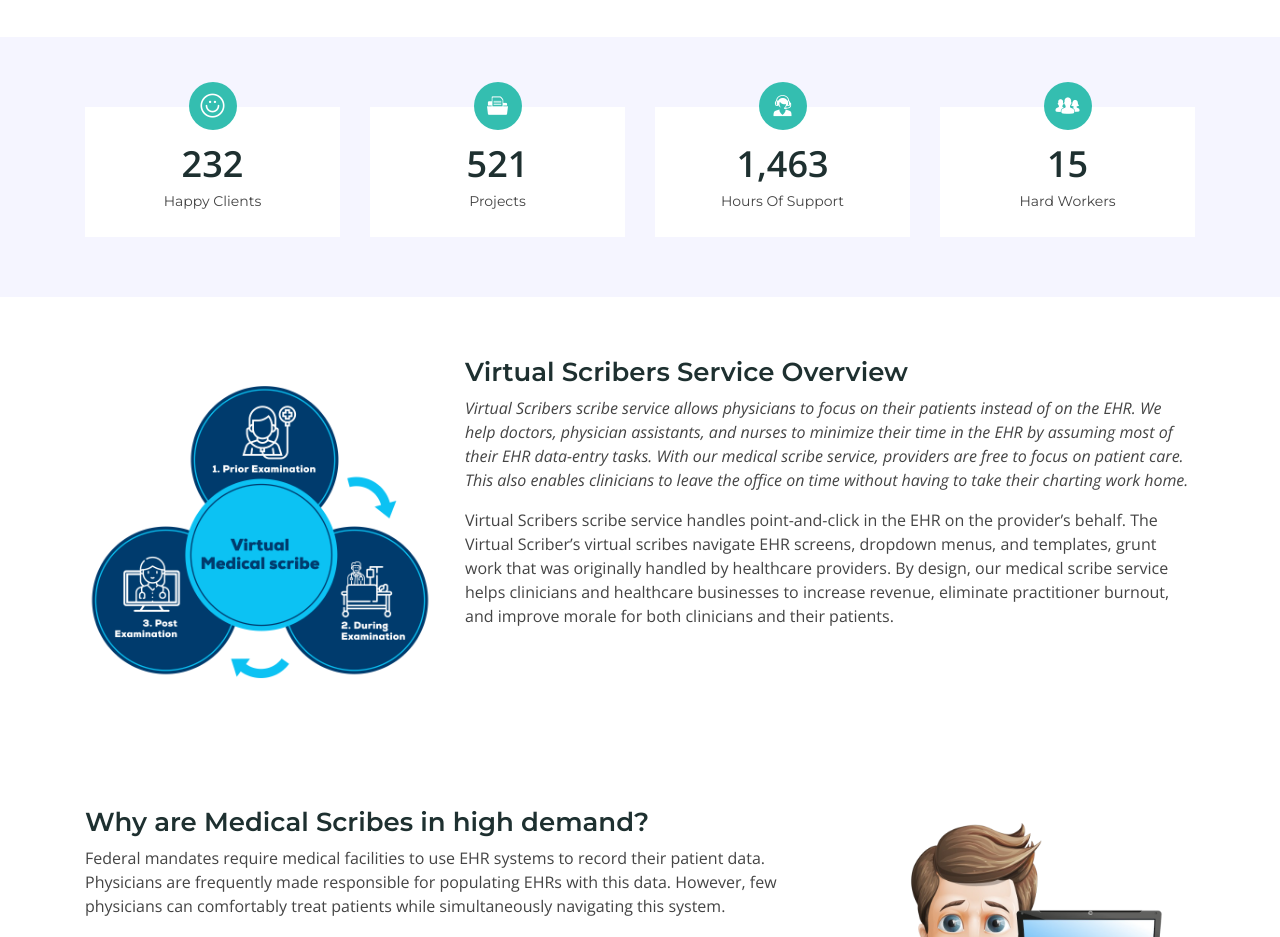
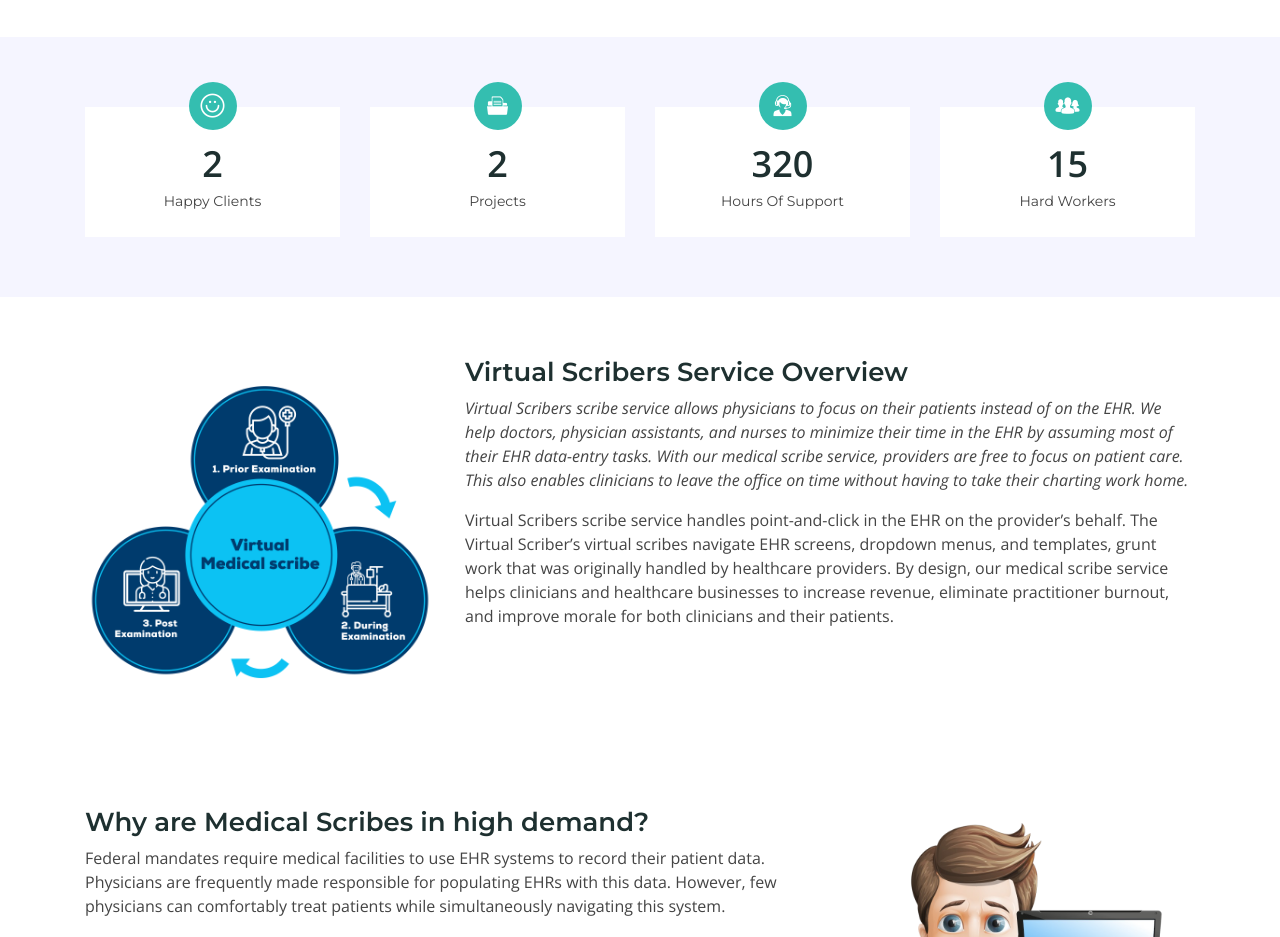
Before and after one commit to virtualscribers/virtualscribers.github.io, a plain HTML site: page index.html in a window 1280 px wide. Shown: the part 1800-2737 px from the top of the page. Drawn offline with nearby package versions, Linux system fonts and the light colour scheme; files whose address does not match are found by name.

Commit message:
update clients section

```diff
--- a/index.html
+++ b/index.html
@@ -224,7 +224,7 @@
           <div class="col-lg-3 col-md-6">
             <div class="count-box">
               <i class="icofont-simple-smile"></i>
-              <span data-toggle="counter-up">232</span>
+              <span data-toggle="counter-up">2</span>
               <p>Happy Clients</p>
             </div>
           </div>
@@ -232,7 +232,7 @@
           <div class="col-lg-3 col-md-6 mt-5 mt-md-0">
             <div class="count-box">
               <i class="icofont-document-folder"></i>
-              <span data-toggle="counter-up">521</span>
+              <span data-toggle="counter-up">2</span>
               <p>Projects</p>
             </div>
           </div>
@@ -240,7 +240,7 @@
           <div class="col-lg-3 col-md-6 mt-5 mt-lg-0">
             <div class="count-box">
               <i class="icofont-live-support"></i>
-              <span data-toggle="counter-up">1,463</span>
+              <span data-toggle="counter-up">320</span>
               <p>Hours Of Support</p>
             </div>
           </div>
```
